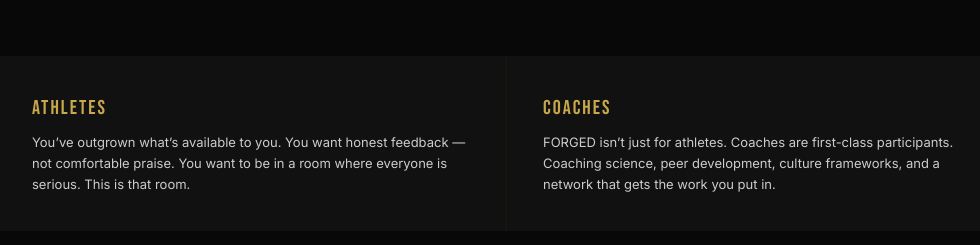
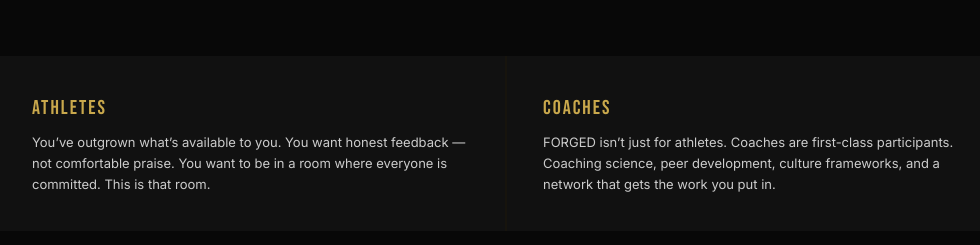
Before and after one commit to beforged26/forged-site, a Next.js app in the folder forged-site/: page / in a window 1280 px wide. Shown: the part 3360-3605 px from the top of the page, without its empty margins (134-1114 px from the left). Built offline with nearby package versions, Linux system fonts and the light colour scheme.

Commit message:
Update page.tsx

```diff
--- a/forged-site/src/app/page.tsx
+++ b/forged-site/src/app/page.tsx
@@ -186,7 +186,7 @@ export default function Home() {
             <p className="text-[13px] text-light leading-[1.6]">
               You&rsquo;ve outgrown what&rsquo;s available to you. You want
               honest feedback — not comfortable praise. You want to be in a
-              room where everyone is serious. This is that room.
+              room where everyone is committed. This is that room.
             </p>
           </FadeUp>
           <FadeUp className="bg-dark p-9 border-t-2 border-transparent transition-colors hover:border-gold-m hover:bg-dark2">
```
